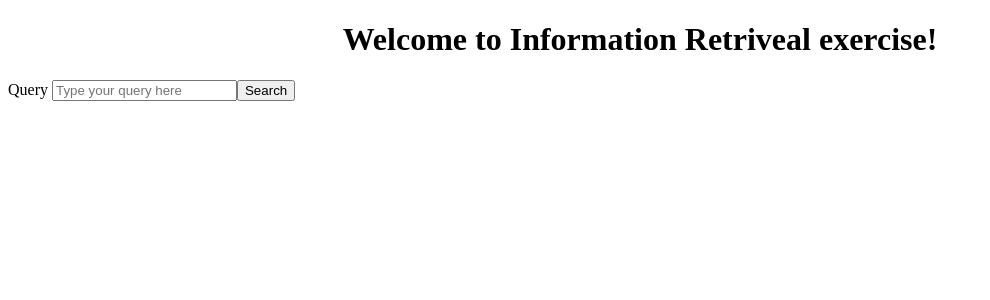
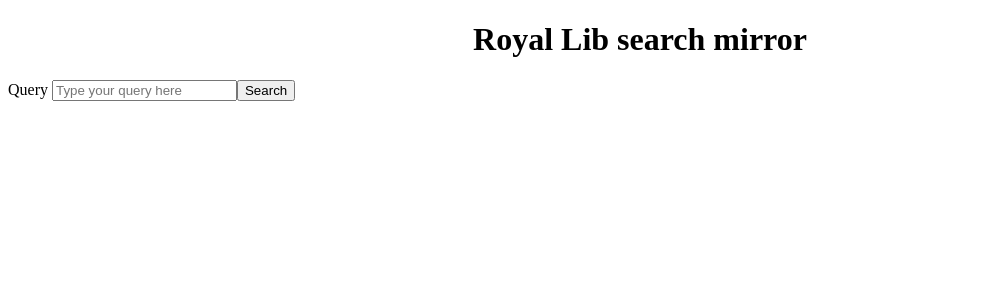
Before and after one commit to nkorobkov/information-retrieval, an Angular app in the folder webapp/: page / in a window 1280 px wide. Shown: the top 300 px of the page, without its empty margins (0-990 px from the left). Built offline with nearby package versions, Linux system fonts and the light colour scheme.

Commit message:
compose to run both apps

```diff
--- a/webapp/src/app/app.component.html
+++ b/webapp/src/app/app.component.html
@@ -1,7 +1,7 @@
 <!--The content below is only a placeholder and can be replaced.-->
 <div style="text-align:center">
   <h1>
-    Welcome to Information Retriveal exercise!
+    Royal Lib search mirror
   </h1>
 </div>
 <div>
--- a/webapp/src/app/sresult/sresult.component.html
+++ b/webapp/src/app/sresult/sresult.component.html
@@ -1,5 +1,6 @@
 <div *ngIf="sresult">
 
   <h4>{{sresult._source.title}}  {{sresult._score}}</h4>
+  <h5> {{sresult._source.genre}} От {{sresult._source.author}}, <i>{{sresult._source.year}}</i></h5>
   <p>{{sresult._source.annotation}}</p>
 </div>
--- a/webapp/src/environments/environment.prod.ts
+++ b/webapp/src/environments/environment.prod.ts
@@ -1,3 +1,6 @@
 export const environment = {
-  production: true
+  production: true,
+  mock_api: false,
+  base_url: 'http://elasticsearch:9200',
+  search_request_template: '/books-index/book/_search'
 };
```
Also changed, not shown: 1 other file (tests, documents, lock files or other folders).
